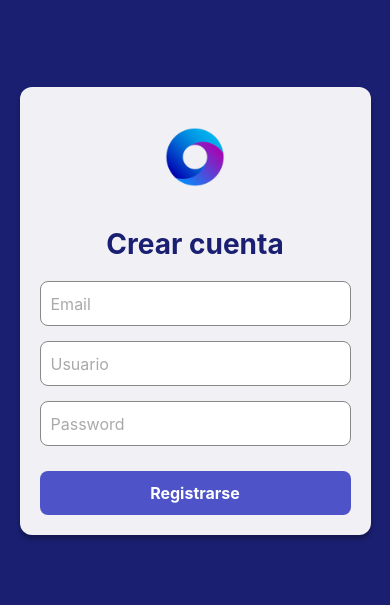
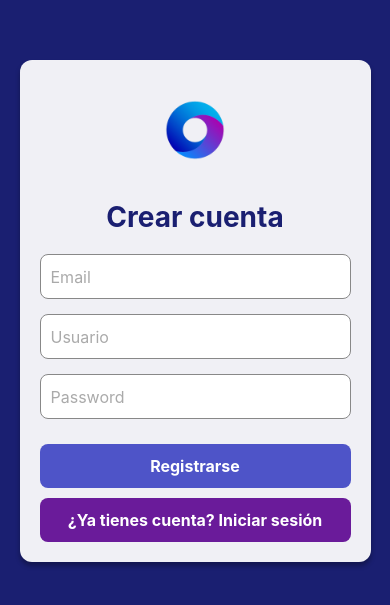
Before and after one commit to TZippilli/prog3-Native-ZRP, a React Native app in the folder TI-Prog3-ZRP/: screen /Register in a window 390 px wide. Shown: the part 111-716 px from the top of the page. Built offline with nearby package versions, Linux system fonts and the light colour scheme; no server answers.

Commit message:
boton redirec login en register

```diff
--- a/TI-Prog3-ZRP/src/screens/Register.js
+++ b/TI-Prog3-ZRP/src/screens/Register.js
@@ -81,6 +81,13 @@ export default class Register extends Component {
           <TouchableOpacity style={styles.buttonPrimary} onPress={() => this.onSubmit(this.state.email, this.state.password, this.state.bio, this.state.user)}>
             <Text style={styles.buttonText}>Registrarse</Text>
           </TouchableOpacity>
+
+          <TouchableOpacity
+            style={styles.buttonSecondary}
+            onPress={() => this.props.navigation.navigate('Login')}
+          >
+            <Text style={styles.buttonText}>¿Ya tienes cuenta? Iniciar sesión</Text>
+          </TouchableOpacity>
           {this.state.errorMsg ? <Text style={styles.error}>{this.state.errorMsg}</Text> : null}
         </View>
       </View>
@@ -153,4 +160,13 @@ const styles = StyleSheet.create({
     color: '#ff1744',
     marginVertical: 10,
   },
+  buttonSecondary: {
+    backgroundColor: '#6a1b9a',
+    paddingVertical: 12,
+    paddingHorizontal: 10,
+    alignItems: 'center',
+    borderRadius: 8,
+    width: '100%',
+    marginTop: 10,
+  }
 });
```
